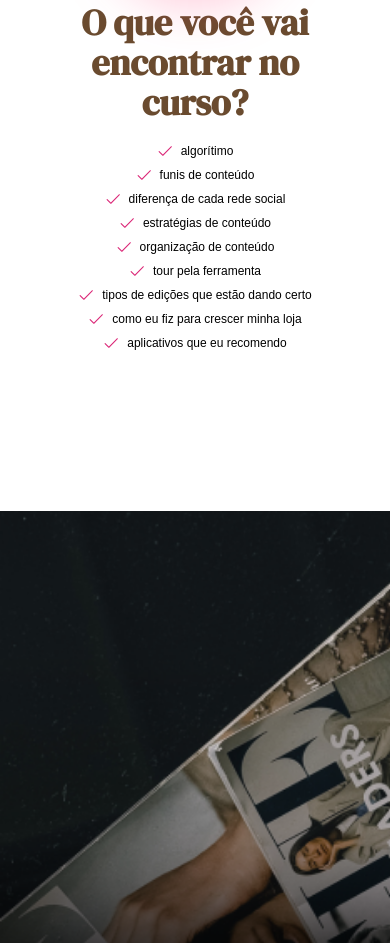
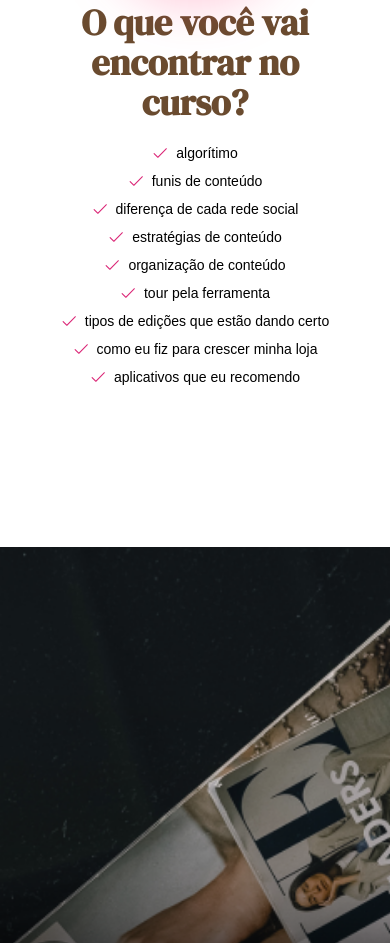
Before and after one commit to luccaparadeda/the-creators-club, an Astro site: page / in a window 390 px wide. Shown: the part 2429-3372 px from the top of the page. Built offline with nearby package versions, Linux system fonts and the light colour scheme; Astro itself is replaced by a stand-in of ours.

Commit message:
feat: testing text size

```diff
--- a/src/components/ListItem.astro
+++ b/src/components/ListItem.astro
@@ -10,7 +10,7 @@ const { text } = Astro.props;
 
 <div class="display flex gap-2 items-center">
 	<CheckIcon />
-    <p class="subtitle flex-grow text-xs text-left font-medium md:text-xl">
+    <p class="subtitle flex-grow text-sm text-left font-medium md:text-xl">
         {text}
 	</p>
 </div>
```
